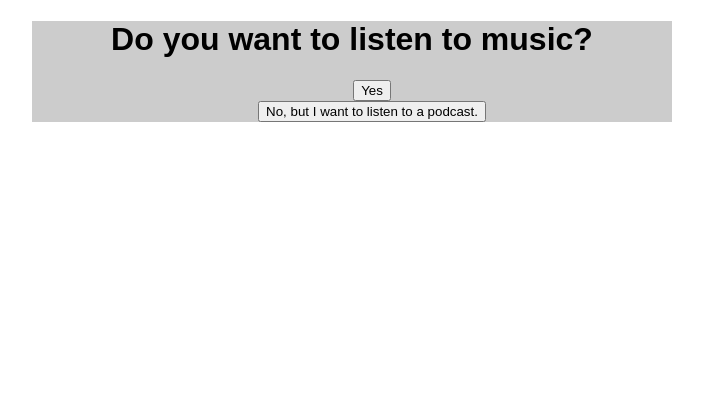
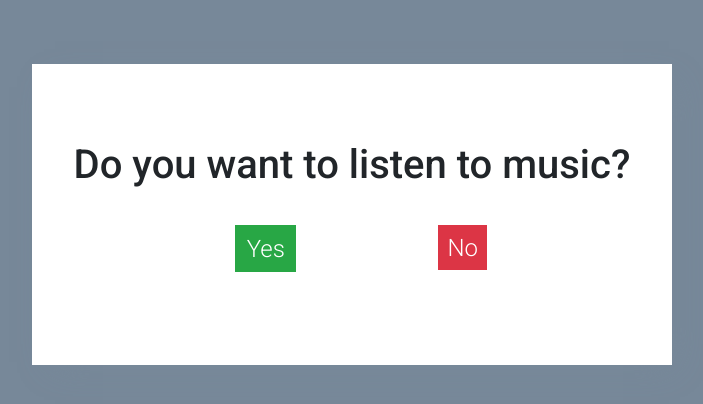
Before and after one commit to alliestehney/audioSelection, a React (Create React App) app: page / in a window 1280 px wide. Shown: the top 404 px of the page, without its empty margins (288-991 px from the left). Built offline with nearby package versions, Linux system fonts and the light colour scheme.

Commit message:
Added bootstrap for styling

```diff
--- a/public/index.html
+++ b/public/index.html
@@ -19,7 +19,9 @@
       work correctly both with client-side routing and a non-root public URL.
       Learn how to configure a non-root public URL by running `npm run build`.
     -->
-    <title>React App</title>
+    <title>Music App</title>
+    <link rel="stylesheet" href="https://maxcdn.bootstrapcdn.com/bootstrap/4.0.0-beta.2/css/bootstrap.min.css" integrity="sha384-PsH8R72JQ3SOdhVi3uxftmaW6Vc51MKb0q5P2rRUpPvrszuE4W1povHYgTpBfshb" crossorigin="anonymous">
+    <link href="https://fonts.googleapis.com/css?family=Roboto:300,400,500" rel="stylesheet">
   </head>
   <body>
     <noscript>
--- a/src/components/AudioType.js
+++ b/src/components/AudioType.js
@@ -10,8 +10,8 @@ class AudioType extends Component {
 			<div className="MealTypeForm" >
 				<h1>Do you want to listen to music?</h1>
 				<ul className="MealTypes">
-					<li><button type="button" value="music" onClick={this.handleInputChange.bind(this)}>Yes</button></li>
-					<li><button type="button" value="podcast" onClick={this.handleInputChange.bind(this)}>No, but I want to listen to a podcast.</button></li>
+					<li><button type="button" className="btn btn-success" value="music" onClick={this.handleInputChange.bind(this)}>Yes</button></li>
+					<li><button type="button" className="btn btn-danger" value="podcast" onClick={this.handleInputChange.bind(this)}>No</button></li>
 				</ul>
 			</div>
 		);
--- a/src/components/MusicGenre.js
+++ b/src/components/MusicGenre.js
@@ -10,10 +10,10 @@ class MusicGenre extends Component {
 			<div className="MealTypeForm">
 				<h2>What kind of music do you want to listen to?</h2>
 				<ul className="MusicGenres">
-					<li><button type="button" value="pop" onClick={this.handleInputChange.bind(this)}>Pop</button></li>
-					<li><button type="button" value="country" onClick={this.handleInputChange.bind(this)}>Country</button></li>
-					<li><button type="button" value="rap" onClick={this.handleInputChange.bind(this)}>Rap</button></li>
-					<li><button type="button" value="alternative" onClick={this.handleInputChange.bind(this)}>Alternative</button></li>
+					<li><button type="button" className="btn btn-info" value="pop" onClick={this.handleInputChange.bind(this)}>Pop</button></li>
+					<li><button type="button" className="btn btn-info" value="country" onClick={this.handleInputChange.bind(this)}>Country</button></li>
+					<li><button type="button" className="btn btn-info" value="rap" onClick={this.handleInputChange.bind(this)}>Rap</button></li>
+					<li><button type="button" className="btn btn-info" value="alternative" onClick={this.handleInputChange.bind(this)}>Alternative</button></li>
 				</ul>
 			</div>
 		);
--- a/src/index.css
+++ b/src/index.css
@@ -1,20 +1,55 @@
 body {
   margin: 0;
   padding: 0;
-  font-family: sans-serif;
+  font-family: 'Roboto', sans-serif;
+  background-color: rgb(119,136,153);
+}
+
+h1 {
+	font-weight: 500;
+	font-size: 2.5rem;
 }
 
 .MealTypeForm {
-	background-color: rgba(0,0,0,0.2);
+	background-color: rgba(255,255,255,1);
 	width: 50%;
-	margin: auto;
+	margin: 5% auto;
 	text-align: center;
+	padding: 6% 3%;
+	-webkit-box-shadow: 10px 10px 31px -13px rgba(119,136,153,0.78);
+	-moz-box-shadow: 10px 10px 31px -13px rgba(119,136,153,0.78);
+	box-shadow: 10px 10px 31px -13px rgba(119,136,153,0.78);
 }
 
 .MealTypes {
 	list-style: none;
+	display: flex;
+	justify-content: space-evenly;
+	padding-left: 0;
+	padding-top: 5%;
+}
+
+.MealTypes button {
+	padding: 15% 30%;
+	border: none;
+	outline: none;
+	border-radius: 0;
+	font-family: 'Roboto', sans-serif;
+	font-weight: 300;
+	font-size: 1.5rem;
+}
+
+.MealTypes button:hover {
+	cursor: pointer;
 }
 
 .MusicGenres {
 	list-style-type: none;
+	display: flex;
+	justify-content: space-evenly;
+	outline: none;
 }
+
+.MusicGenres button:hover {
+	cursor: pointer;
+}
```
